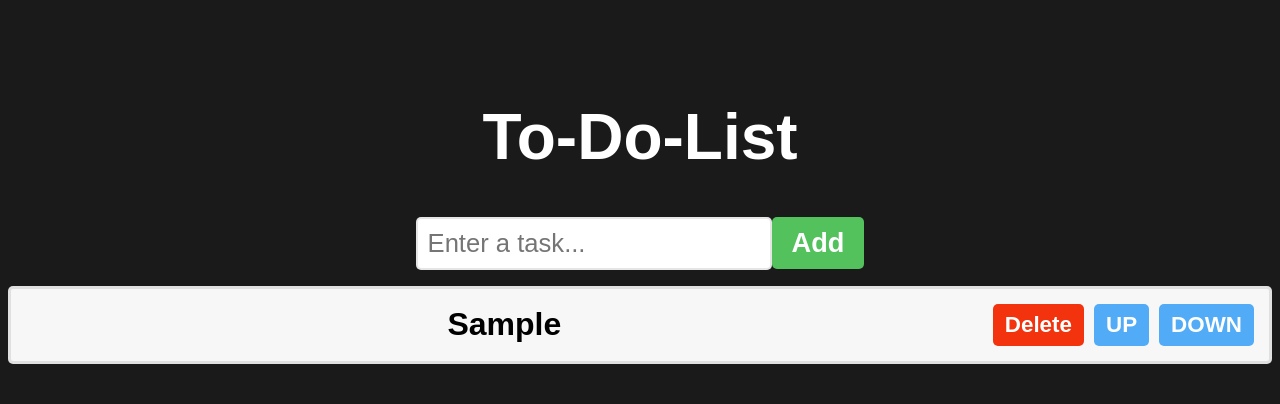
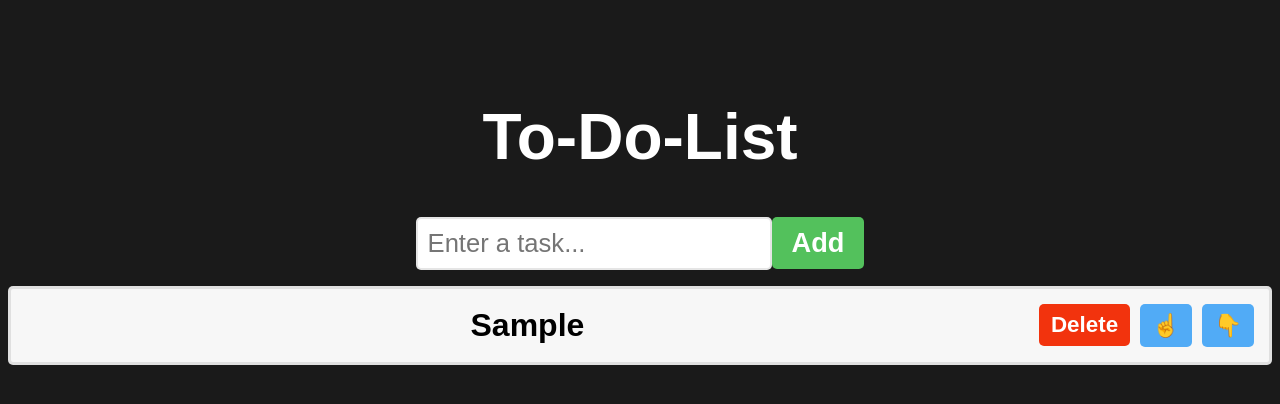
Before and after one commit to JackBawer/ToDoSite, a React (Vite) app: page / in a window 1280 px wide. Both pictures are taken after typing "Sample" into the empty fields and a click on the button "Add". Shown: the top 404 px of the page. Built offline with nearby package versions, Linux system fonts and the light colour scheme.

Commit message:
Added emojis

```diff
--- a/src/Todo.jsx
+++ b/src/Todo.jsx
@@ -66,10 +66,10 @@ function Todo() {
               Delete
             </button>
             <button className="move-button" onClick={() => moveTaskUp(index)}>
-              UP
+              ☝
             </button>
             <button className="move-button" onClick={() => moveTaskDown(index)}>
-              DOWN
+              👇
             </button>
           </li>
         ))}
```
